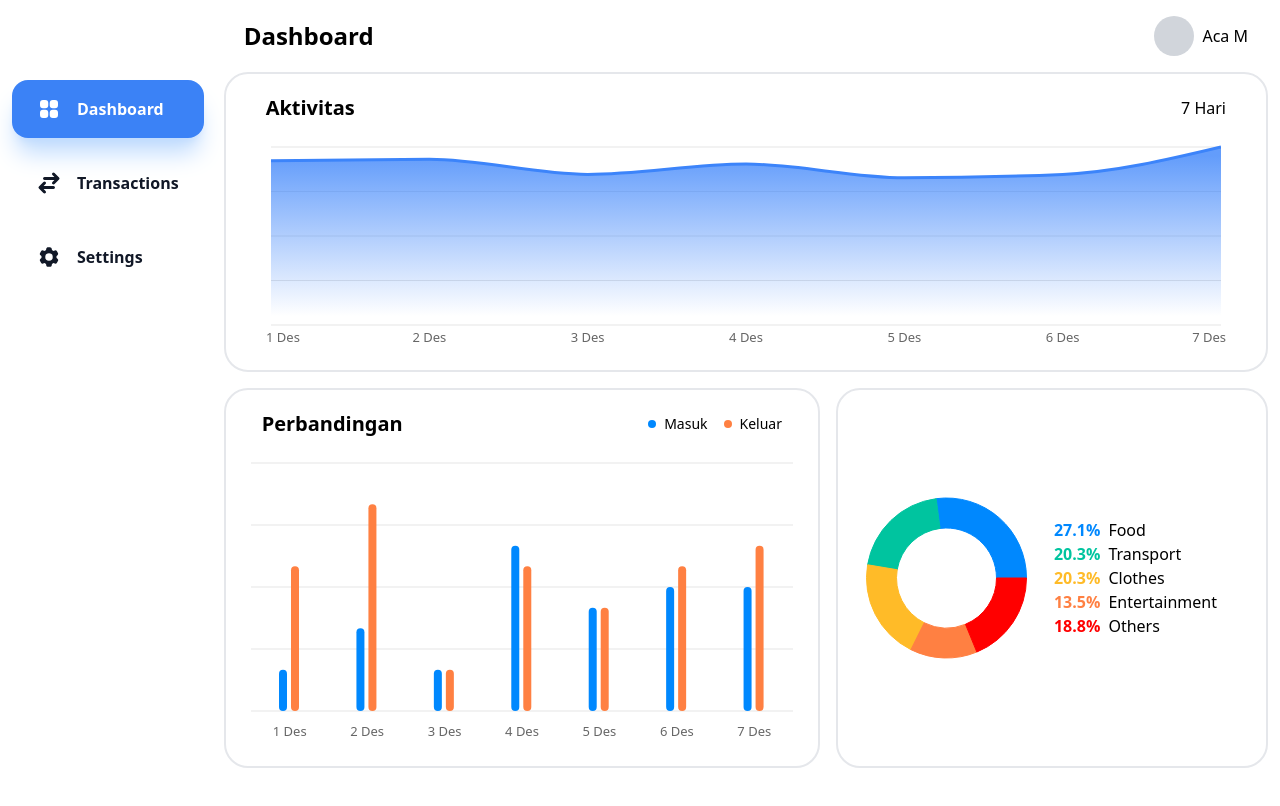
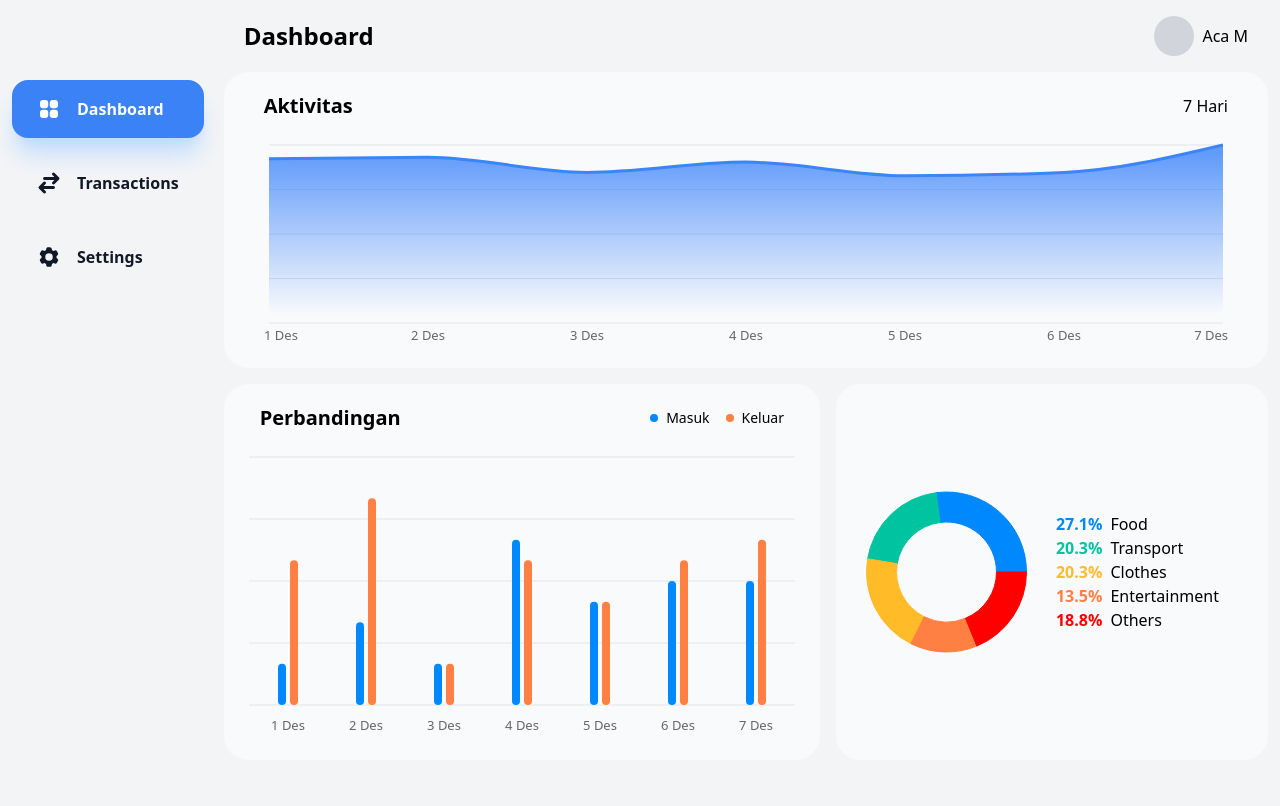
Before and after one commit to aacmal/finaki, a Next.js app: page /dashboard in a window 1280 px wide. Shown: the top 806 px of the page. Built offline with nearby package versions, Linux system fonts and the light colour scheme.

Commit message:
change background color and remove border in ChartContainer component

```diff
--- a/app/layout.tsx
+++ b/app/layout.tsx
@@ -17,7 +17,7 @@ export default function RootLayout({
         head.tsx. Find out more at https://beta.nextjs.org/docs/api-reference/file-conventions/head
       */}
       <head />
-      <body>
+      <body className='bg-gray-100'>
         <Container>
           <Navbar/>
           <div className='flex flex-col w-full'>
--- a/components/Charts/ChartContainer.tsx
+++ b/components/Charts/ChartContainer.tsx
@@ -10,14 +10,14 @@ type Props = {
 }
 
 const ChartContainer = ({
-  isBorder = true,
+  isBorder = false,
   className,
   children,
 }: Props) => {
   return (
     <div className={
       classNames(
-        'p-2 lg:p-5 rounded-3xl',
+        'p-2 lg:p-5 rounded-3xl bg-slate-50',
         {'border-2 border-gray-200': isBorder},
         className
       )
--- a/components/Navbar/Navbar.tsx
+++ b/components/Navbar/Navbar.tsx
@@ -18,7 +18,7 @@ const Navbar = (props: Props) => {
 
 
   return (
-    <nav className='flex justify-between lg:justify-start lg:flex-col gap-4 h-fit fixed lg:static bottom-0 p-3 lg:p-0 shadow-2xl lg:shadow-none shadow-gray-700 bg-white z-50 left-0 w-screen lg:w-fit lg:mt-20'>
+    <nav className='flex justify-between lg:justify-start lg:flex-col gap-4 h-fit fixed lg:static bottom-0 p-3 lg:p-0 shadow-2xl lg:shadow-none shadow-gray-700 bg-white z-50 left-0 w-screen lg:w-fit lg:mt-20 lg:bg-transparent'>
       {/* <h1 className='mb-10 font-bold text-3xl ml-3 mt-3 hidden lg:block'>Finaki.</h1> */}
       <NavLink
         icon={<GridIcon {...defaultIconProps}/>}
```
